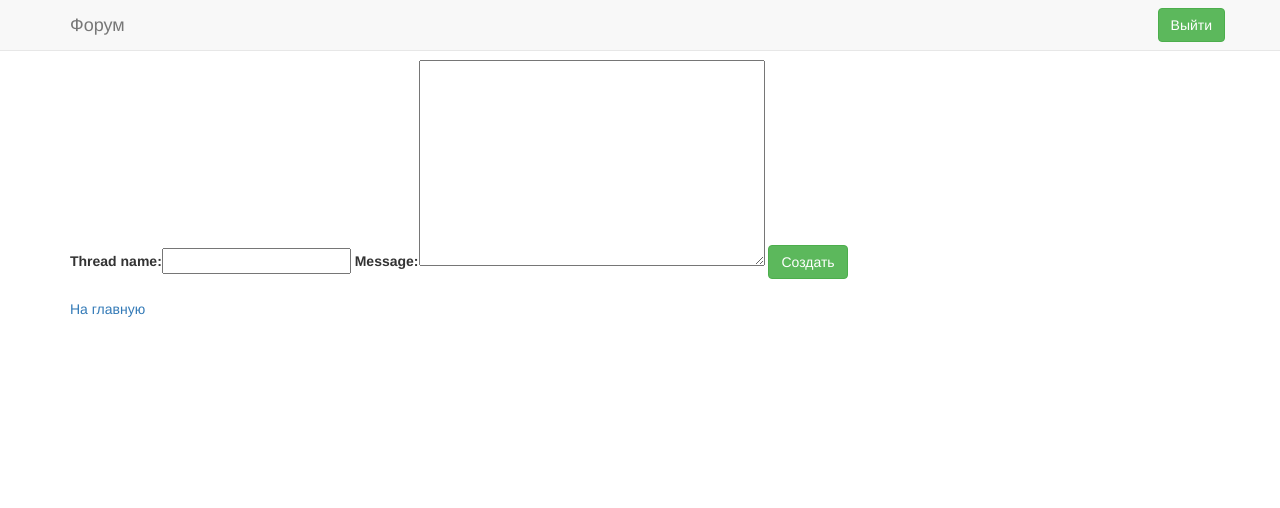
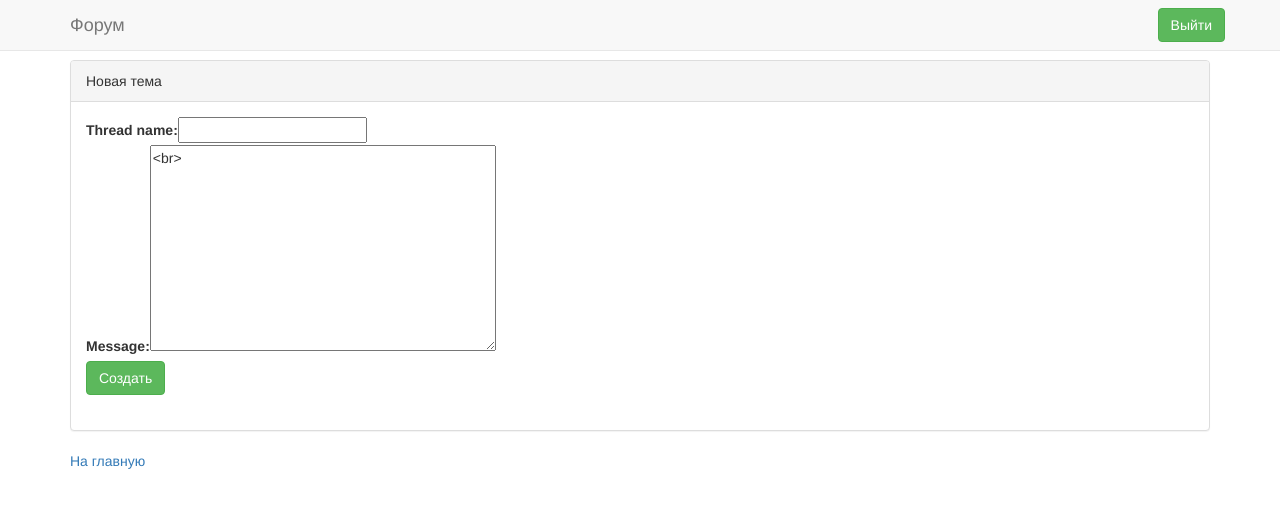
Before and after one commit to Apollon76/forum_django, a Django app: page /forum_app/sections/1/new_thread/ in a window 1280 px wide. Shown: the top 508 px of the page. Run offline with Django 3.2, Linux system fonts and the light colour scheme; a user stored in the database is signed in; some libraries are stand-ins or nearby versions.

Commit message:
Style changes

```diff
--- a/forum_app/templates/base_generic.html
+++ b/forum_app/templates/base_generic.html
@@ -8,6 +8,13 @@
         body {
           padding-top: 60px;
           padding-bottom: 20px;
+        }
+        tr {
+            display: block;
+        }
+        tr:after {
+            content:"\a";
+            white-space: pre;
         }
     </style>
     <title>{%  block title %}{% endblock %}</title>
@@ -42,7 +49,11 @@
     </nav>
 
     <div class="container">
-        {% block content %}{% endblock %}
+        <div class="panel panel-default">
+
+            <div class="panel-heading">{%  block title2 %}{% endblock %}</div>
+            <div class="panel-body">{% block content %}{% endblock %}</div>
+        </div>
     </div>
 
     <footer class="footer">
--- a/forum_app/templates/login.html
+++ b/forum_app/templates/login.html
@@ -1,10 +1,11 @@
 {% extends "base_generic.html" %}
 
 {% block title %}Вход{% endblock %}
+{% block title2 %}Вход{% endblock %}
 {% block content %}
     <form action="" method="post" xmlns="http://www.w3.org/1999/html">
         {% csrf_token %}
-        {{ form }}
+        {{ form|linebreaksbr }}<br>
         <button type="submit" class="btn btn-success">Войти</button>
     </form>
     {% csrf_token %}
--- a/forum_app/templates/new_thread.html
+++ b/forum_app/templates/new_thread.html
@@ -1,11 +1,12 @@
 {% extends "base_generic.html" %}
 
 {% block title %}Новая тема{% endblock %}
+{% block title2 %}Новая тема{% endblock %}
 {% block content %}
     <form action="submit/" method="post">
         {% csrf_token %}
-        {{ thread_form }}
-        {{ post_form }}
+        {{ thread_form|linebreaksbr }}<br>
+        {{ post_form|linebreaksbr }}<br>
         <button type="submit" class="btn btn-success">Создать</button>
     </form>
     {% csrf_token %}
--- a/forum_app/templates/registration.html
+++ b/forum_app/templates/registration.html
@@ -1,10 +1,11 @@
 {% extends "base_generic.html" %}
 
 {% block title %}Регистрация{% endblock %}
+{% block title2 %}Регистрация{% endblock %}
 {% block content %}
     <form action="" method="post">
         {% csrf_token %}
-        {{ form }}
+        {{ form|linebreaksbr }}<br>
         <button type="submit" class="btn btn-success">Отправить</button>
     </form>
     {% csrf_token %}
--- a/forum_app/templates/section.html
+++ b/forum_app/templates/section.html
@@ -1,9 +1,8 @@
 {% extends "base_generic.html" %}
 
 {% block title %}{{ section.name }}{% endblock %}
+{% block title2 %}{{ section.name }}{% endblock %}
 {% block content %}
-    <div class="panel panel-default">
-        <div class="panel-heading">Разделы</div>
     {% if user.is_authenticated %}
         <a href="new_thread/">Создать новую тему</a><br>
     {% endif %}
@@ -23,6 +22,4 @@
         {% if page.has_next %}
             <a href="?page={{ page.next_page_number }}">Вперёд</a>
         {% endif %}
-        </div>
-    </div>
 {% endblock %}
--- a/forum_app/templates/thread.html
+++ b/forum_app/templates/thread.html
@@ -1,6 +1,7 @@
 {% extends "base_generic.html" %}
 
 {% block title %}{{ thread.name }}{% endblock %}
+{% block title2 %}{{ thread.name }}{% endblock %}
 {% block content %}
     {% if user.is_authenticated %}
         <form action="submit/" method="post">
```
Also changed, not shown: db.sqlite3. Lines whose indentation alone changed are shown as unchanged.
